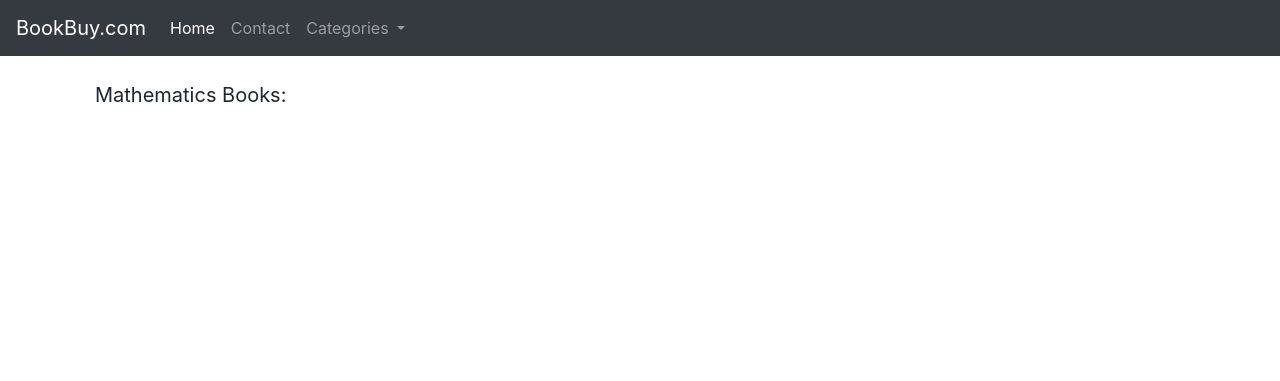
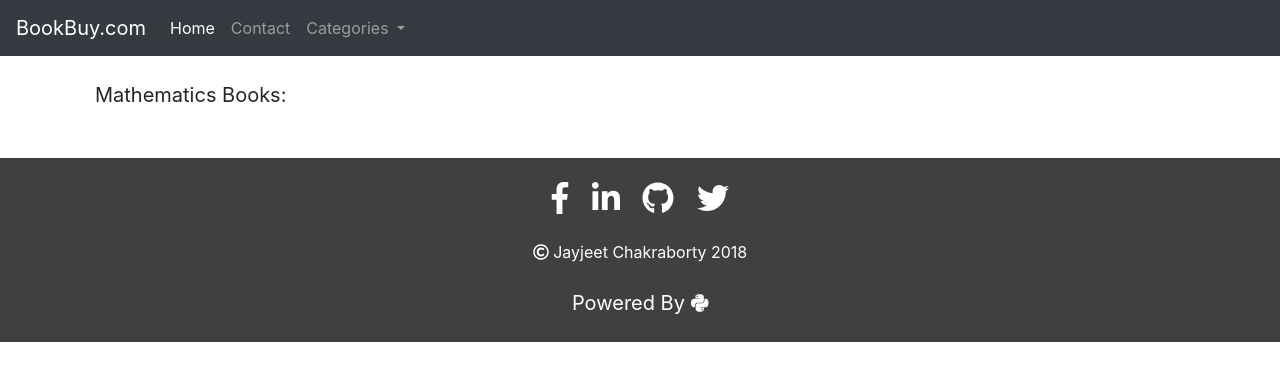
Before and after one commit to JayjeetAtGithub/E-Commerce-Portal, a Django app: page /books/1 in a window 1280 px wide. Shown: the top 381 px of the page. Run offline with Django 3.2, Linux system fonts and the light colour scheme; data comes from the database, SQL or seed files in the repository; both versions use the stored data as it was after the commit; some libraries are stand-ins or nearby versions.

Commit message:
added footer

```diff
--- a/home/templates/home/books.html
+++ b/home/templates/home/books.html
@@ -103,5 +103,24 @@
 {% endfor %}
 </div>
 </div>
+<br>
+<footer class="text-center" style="background-color:#404040;" id="footer" >
+	<br>
+<span style="color:white;">
+<i class="fab fa-facebook-f fa-2x"></i>&nbsp;&nbsp;&nbsp;&nbsp;
+<i class="fab fa-linkedin-in fa-2x"></i>&nbsp;&nbsp;&nbsp;&nbsp;
+<i class="fab fa-github fa-2x"></i>&nbsp;&nbsp;&nbsp;&nbsp;
+<i class="fab fa-twitter fa-2x"></i>
+<br>
+<br>
+<i class="far fa-copyright"></i>&nbsp;Jayjeet Chakraborty&nbsp;2018
+<br>
+<br>
+</span>
+<span style="color:white; font-size:20px;">Powered By <i class="fab fa-python"></i></span>
+<br>
+<br>
+
+</footer>
 </body>
 </html>
```
Also changed, not shown: home/templates/home/cart.html (+18 -0 lines), home/templates/home/confirmation.html (+18 -8 lines), home/templates/home/register.html (+19 -0 lines), db.sqlite3.
